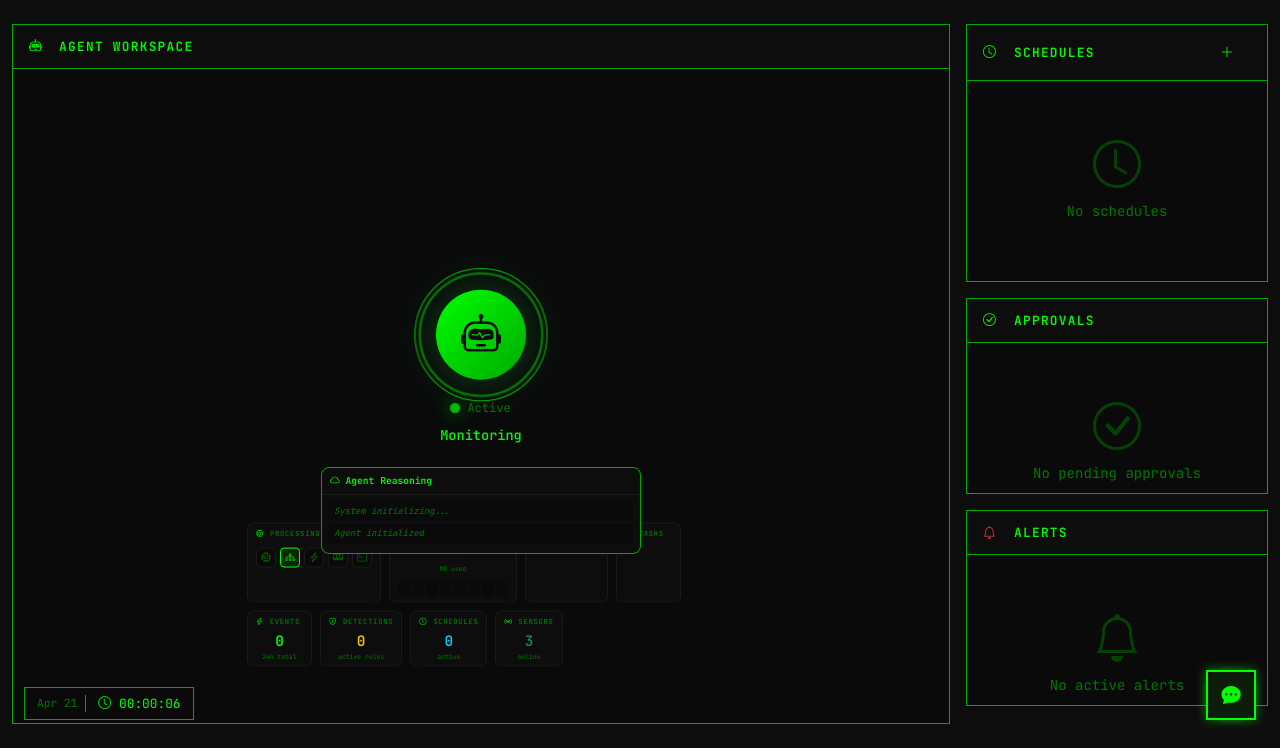
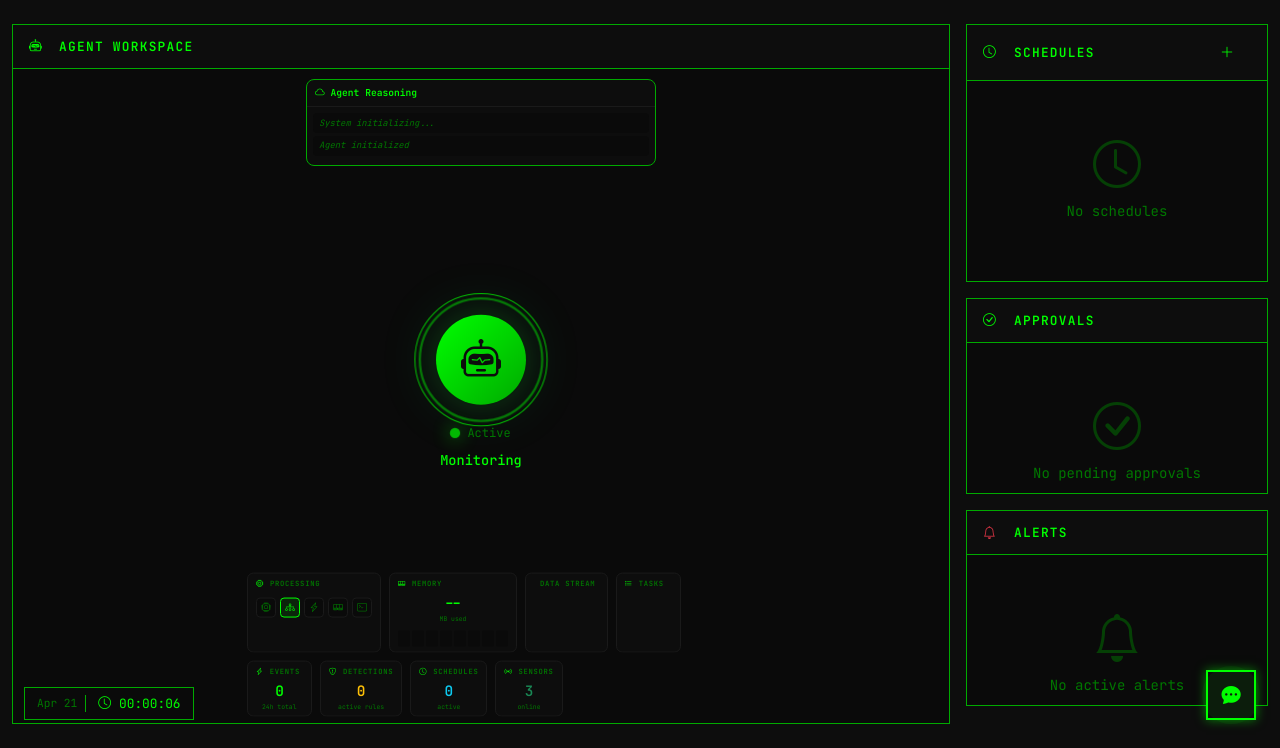
Before and after one commit to prrathnayake/Phantom, a Flask app: page / in a window 1280 px wide. Shown: the part 56-804 px from the top of the page. Run offline with Flask 3, Linux system fonts and the light colour scheme; data that the repository does not hold is empty.

Commit message:
Fix reasoning panel position to top of workspace

```diff
--- a/apps/web/templates/base.html
+++ b/apps/web/templates/base.html
@@ -941,13 +941,13 @@
             font-size: 0.4rem;
         }
 
-        /* Reasoning panel - position above info widgets */
+        /* Reasoning panel - position at top of workspace */
         .reasoning-panel {
             position: absolute;
-            bottom: 115px;
+            top: 10px;
             left: 50%;
             transform: translateX(-50%);
-            width: 320px;
+            width: 350px;
             max-height: 100px;
             background: var(--bg-dark);
             border: 1px solid var(--accent-dim);
--- a/apps/web/templates/index.html
+++ b/apps/web/templates/index.html
@@ -13,7 +13,7 @@
                     <span>Agent Workspace</span>
                 </div>
             </div>
-            <div class="agent-workspace" style="height: 600px;">
+            <div class="agent-workspace" style="height: 650px;">
                 <div class="orbit-container">
                     <!-- All widgets in bottom row -->
                     <div class="info-widget-row" style="flex-wrap: wrap; max-width: 90%;">
```
